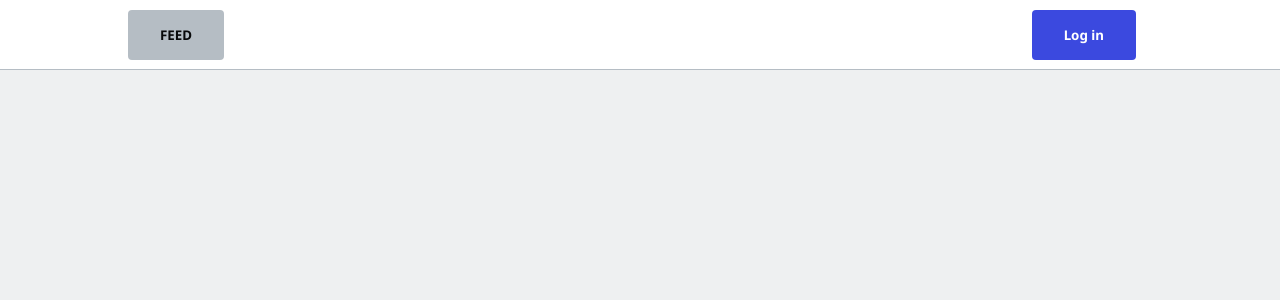
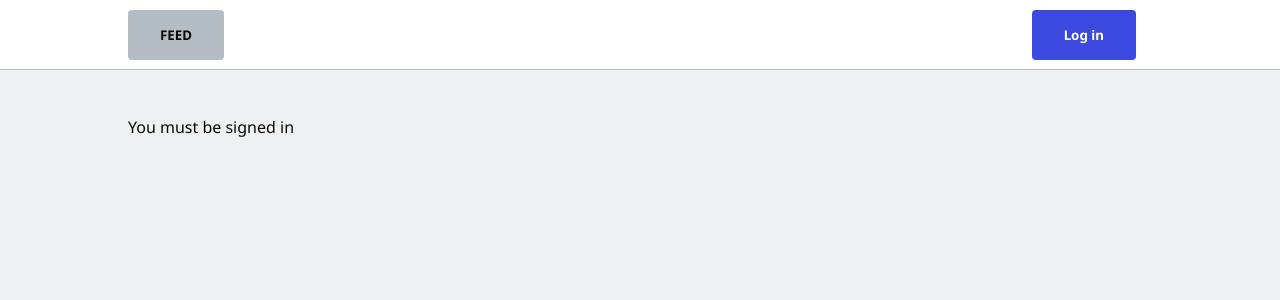
Before and after one commit to mikedownesdev/fireship-next, a Next.js app: page /admin in a window 1280 px wide. Shown: the top 300 px of the page. Built offline with nearby package versions, Linux system fonts and the light colour scheme; no server answers.

Commit message:
Chapter 26 - Admin & Auth

```diff
--- /dev/null
+++ b/components/AuthCheck.js
@@ -0,0 +1,16 @@
+import Link from 'next/link';
+import { useContext } from 'react';
+import { UserContext } from '../lib/context';
+
+/**
+ * What's really nice about this is that any components
+ * that we use inside of the Auth check will be guaranteed
+ * to have access to the current user and it's context
+ */
+
+// Component's children only shown to logged-in users
+export default function AuthCheck(props) {
+  const { username } = useContext(UserContext);
+
+  return username ? props.children : props.fallback || <Link href="/enter">You must be signed in</Link>;
+}
--- a/pages/admin/index.js
+++ b/pages/admin/index.js
@@ -1,6 +1,12 @@
-export default function AdminPostsPage({ }) {
+import AuthCheck from '../../components/AuthCheck';
+
+
+export default function AdminPostsPage(props) {
   return (
     <main>
+      <AuthCheck>
+        <p>Howdy</p>
+      </AuthCheck>
     </main>
-  )
+  );
 }
```
